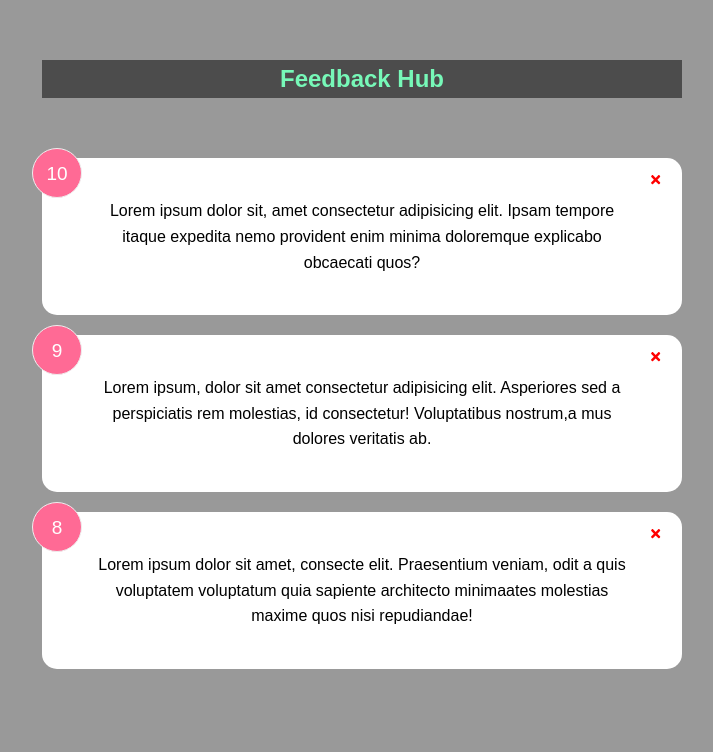
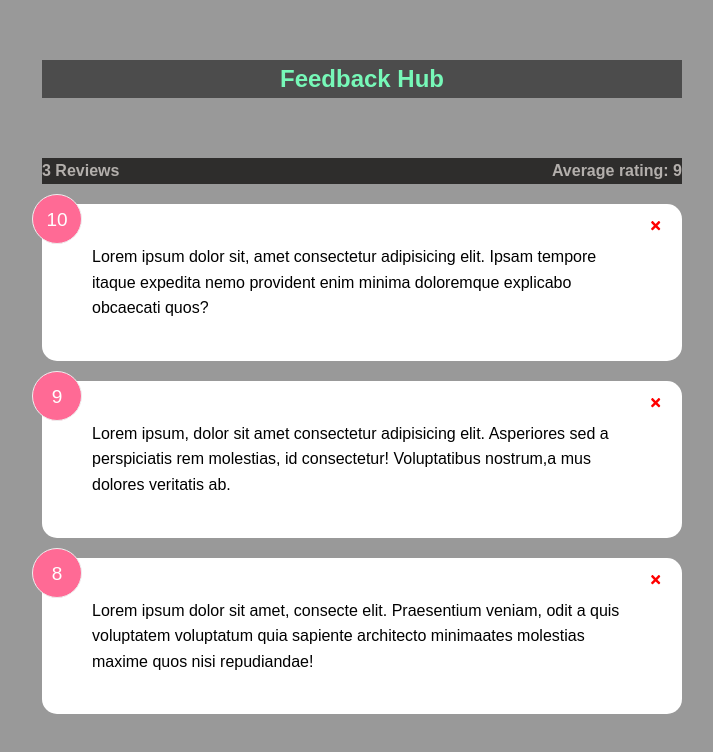
Before and after one commit to johnpersie/Feedback_UI, a React (Create React App) app: page / in a window 1280 px wide. Shown: the top 752 px of the page, without its empty margins (278-991 px from the left). Built offline with nearby package versions, Linux system fonts and the light colour scheme.

Commit message:
Add components that shows the rating and average of the feedback

```diff
--- a/src/App.js
+++ b/src/App.js
@@ -4,6 +4,7 @@ import Header from "./components/Header";
 import { Container, GlobalStyles } from "./styles/Global";
 import FeedbackList from "./components/feedbackList";
 import FeedbackData from "./Data/feedbackData";
+import FeedbackStats from "./components/FeedbackStats";
 
 const theme = {
   color: {
@@ -42,6 +43,7 @@ function App() {
       <GlobalStyles />
       <Header />
       <Container>
+        <FeedbackStats feedback={feedback} />
         <FeedbackList feedback={feedback} handleDelete={deleteFeedback} />
       </Container>
     </Fragment>
--- /dev/null
+++ b/src/components/FeedbackStats/FeedbackStatsStyles.js
@@ -0,0 +1,15 @@
+import styled from "styled-components";
+
+export const StatsContainer = styled.div`
+  width: 100%;
+  display: flex;
+  justify-content: space-between;
+  background: #2e2d2c;
+  color: #b3afac;
+`;
+export const Review = styled.h4`
+  font-size: clamp(1.6rem, 5vw, 1.8rem);
+`;
+export const Rating = styled.h4`
+  font-size: clamp(1.6rem, 5vw, 1.8rem);
+`;
--- /dev/null
+++ b/src/components/FeedbackStats/index.js
@@ -0,0 +1,21 @@
+import React from "react";
+import { StatsContainer } from "./FeedbackStatsStyles";
+
+const FeedbackStats = ({ feedback }) => {
+  // Methold to Calculate ratings average
+  let average =
+    feedback.reduce((acc, cur) => {
+      return acc + cur.rating;
+    }, 0) / feedback.length;
+
+  // make aveage to one decimal place
+  average = average.toFixed(1).replace(/[.,]0$/, "");
+  return (
+    <StatsContainer>
+      <h4>{feedback.length} Reviews</h4>
+      <h4>Average rating: {isNaN(average) ? 0 : average}</h4>
+    </StatsContainer>
+  );
+};
+
+export default FeedbackStats;
--- a/src/styles/Global.js
+++ b/src/styles/Global.js
@@ -28,5 +28,4 @@ export const Container = styled.div`
   max-width: 120rem;
   width: 50%;
   margin: 6rem auto;
-  text-align: center;
 `;
```
